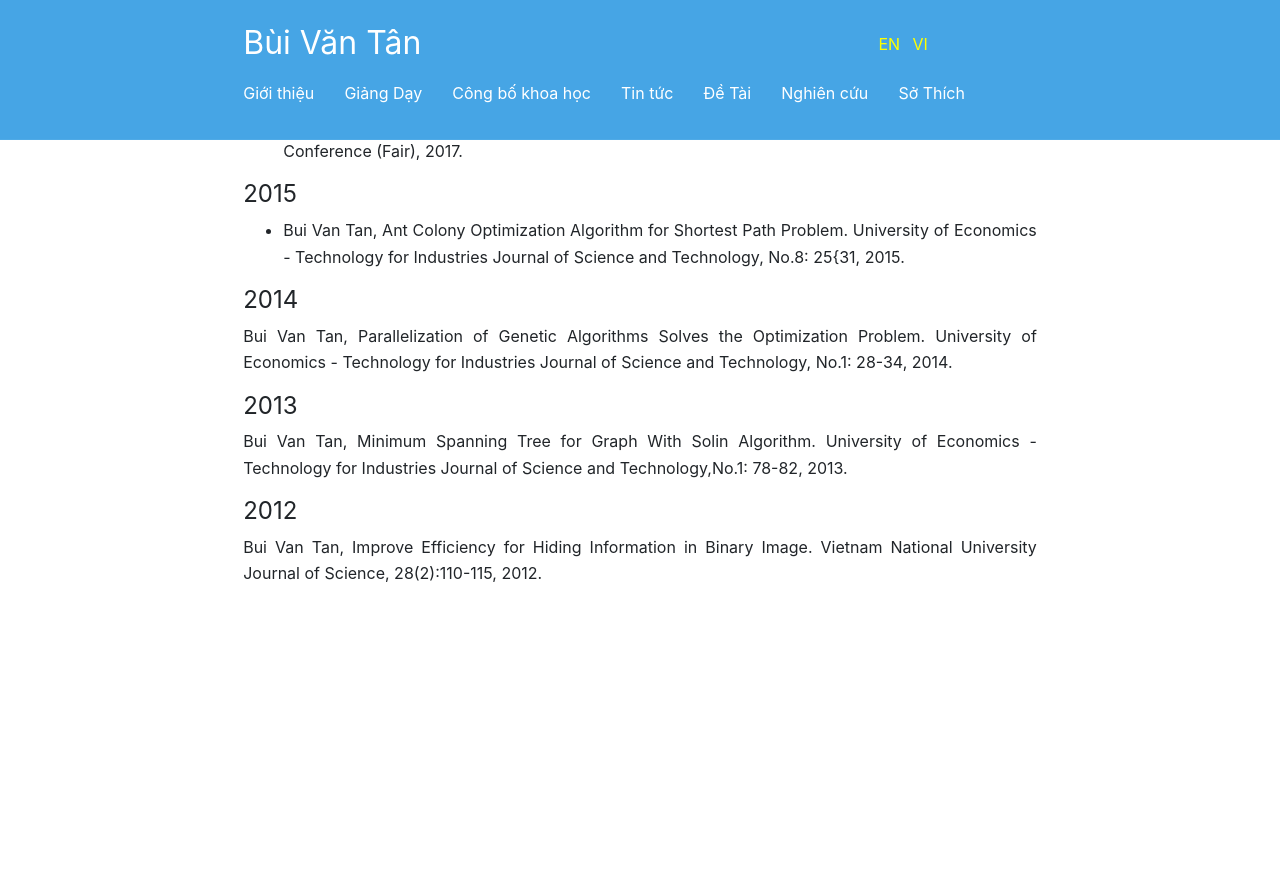
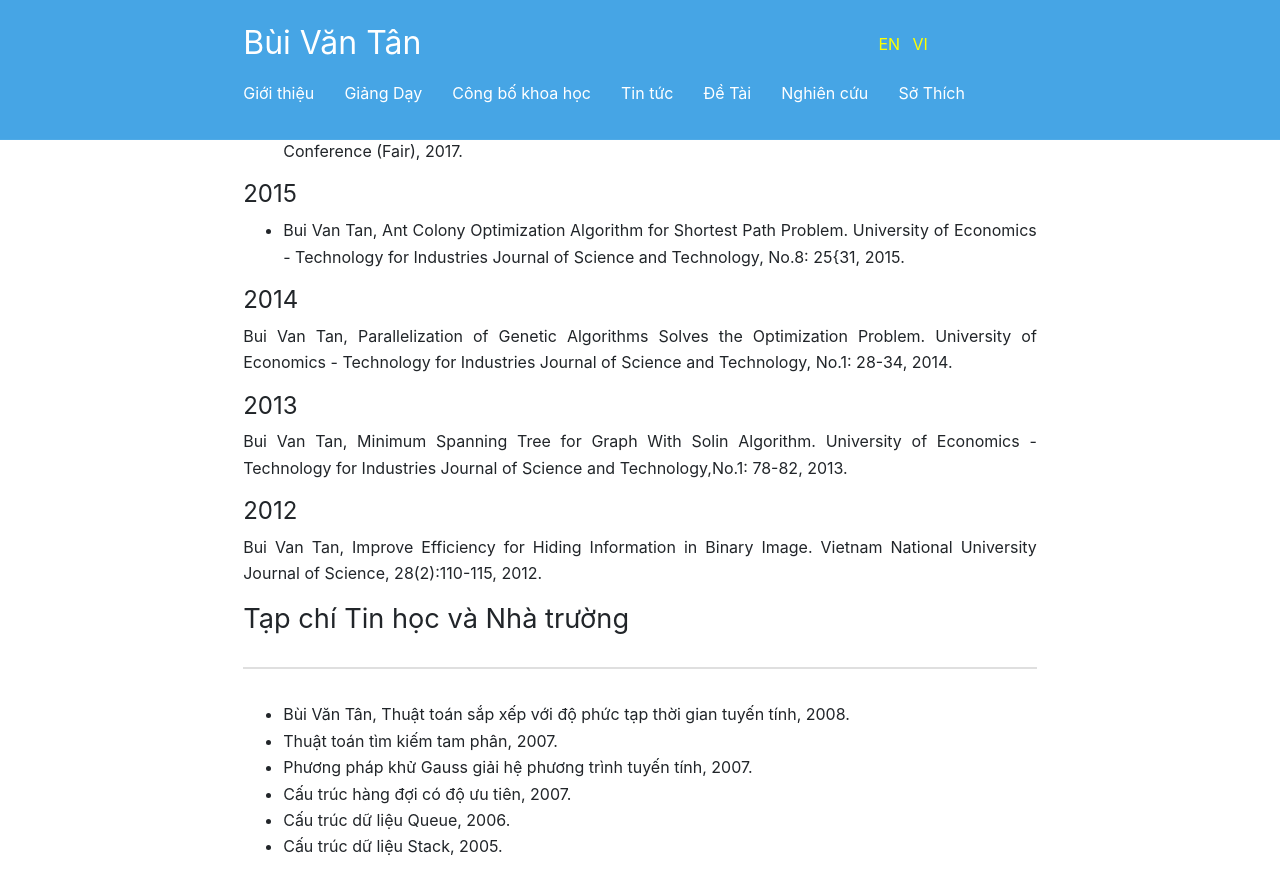
Before and after one commit to BuiTan/BuiTan.github.io, a Jekyll site: the page built from vi/Publications.md, in a window 1280 px wide and 900 px high, scrolled down 752 px. Shown: the top 894 px of the window. Built offline with Jekyll 4.4.1, drawn with Linux system fonts in a browser that asks for light colours; before the commit the page ends 1379 px from its top, so only the background shows below that.

Commit message:
Update Publications.md

```diff
--- a/vi/Publications.md
+++ b/vi/Publications.md
@@ -40,3 +40,12 @@ Bui Van Tan, Minimum Spanning Tree for Graph With Solin Algorithm. University of
 #### 2012
 Bui Van Tan, Improve Efficiency for Hiding Information in Binary Image. Vietnam National University Journal of Science, 28(2):110-115, 2012.
 {: style="text-align: justify;"}
+
+# Tạp chí Tin học và Nhà trường
+---
+* Bùi Văn Tân, Thuật toán sắp xếp với độ phức tạp thời gian tuyến tính, 2008.
+* Thuật toán tìm kiếm tam phân, 2007.
+* Phương pháp khử Gauss giải hệ phương trình tuyến tính, 2007.
+* Cấu trúc hàng đợi có độ ưu tiên, 2007.
+* Cấu trúc dữ liệu Queue, 2006.
+* Cấu trúc dữ liệu Stack, 2005.
```
